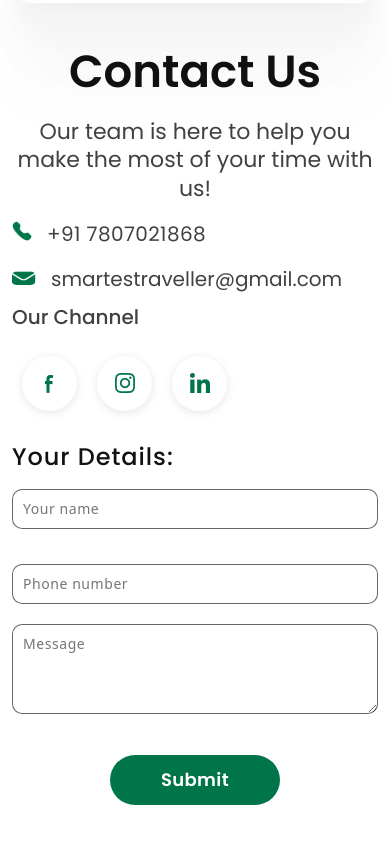
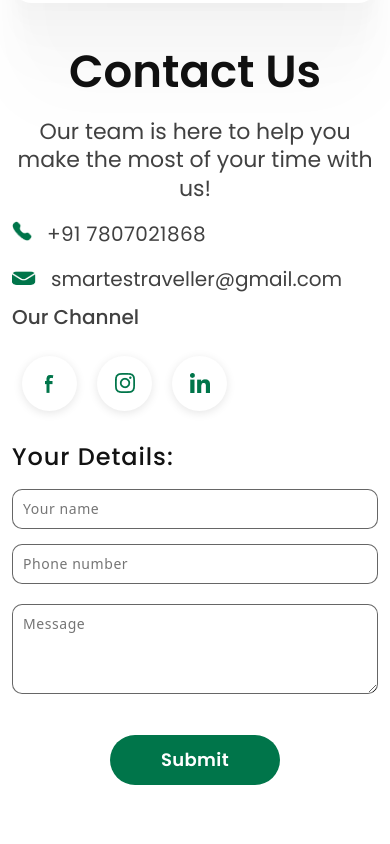
Before and after one commit to jsgill/smart-travelling, a Next.js app: page /contact in a window 390 px wide. Shown: the part 1727-2571 px from the top of the page. Built offline with nearby package versions, Linux system fonts and the light colour scheme.

Commit message:
contact section done again

```diff
--- a/styles/Contact.module.css
+++ b/styles/Contact.module.css
@@ -302,7 +302,7 @@
   #contact_social11 {
     justify-content: start !important;
   }
-  #contact_ph_info {
+  /* #contact_ph_info {
     margin-top: 20px !important;
-  }
+  } */
 }
```
